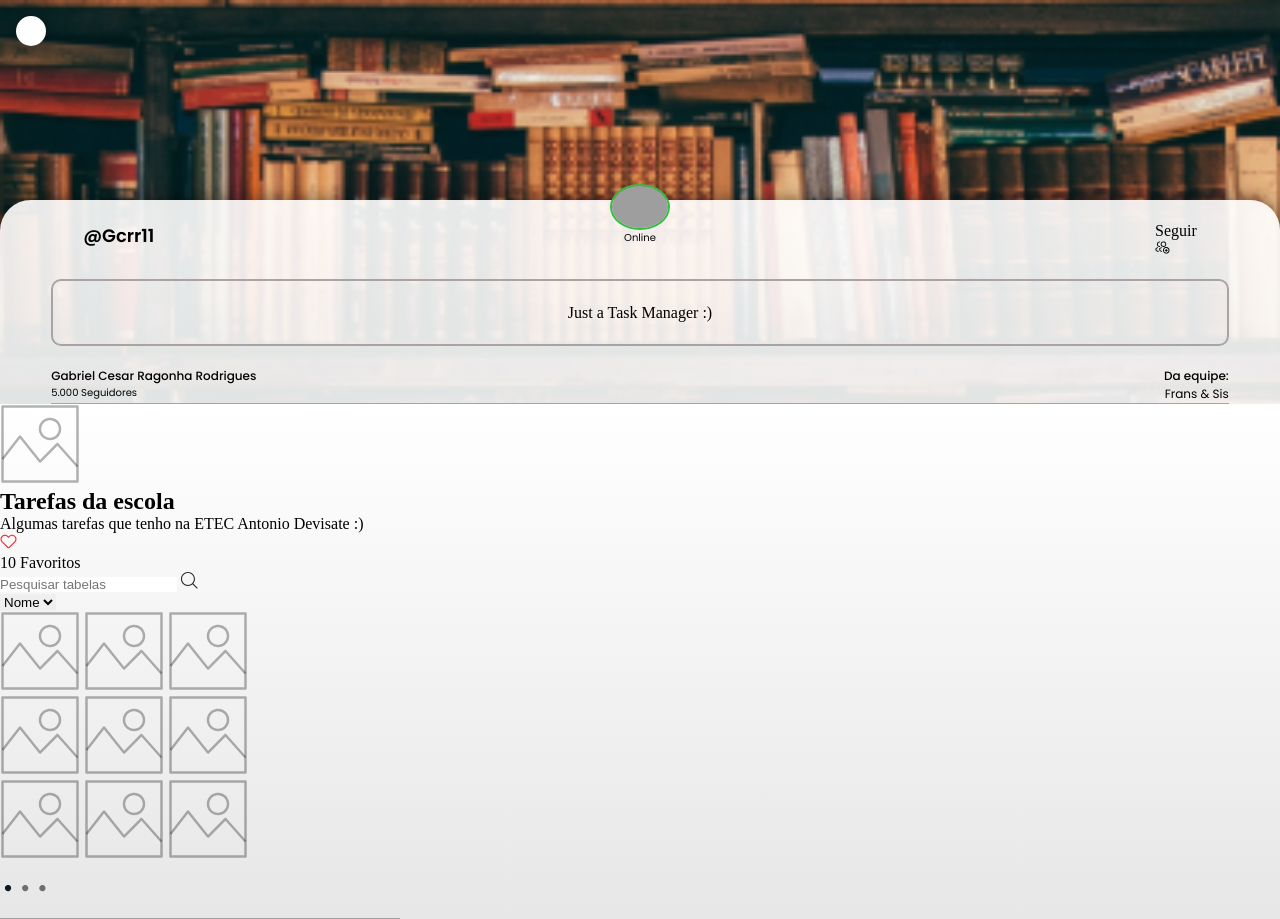
After one commit to joaby-oliveira/todods, a PHP site: page /profile-user.php in a window 1280 px wide. The commit adds this page. Shown: the top 919 px of the page. Run offline with PHP 8.4, Linux system fonts and the light colour scheme; some libraries are stand-ins or nearby versions; grey boxes are pictures that could not be loaded.

Commit message:
Create profile-user page (:construction: not complete)

```diff
--- a/profile-manager.php
+++ b/profile-manager.php
@@ -1,6 +1,3 @@
-<?php
-include "public/components/Header/header.php";
-?>
 <!DOCTYPE html>
 <html lang="pt-br">
 <head>
--- /dev/null
+++ b/profile-user.php
@@ -0,0 +1,111 @@
+<!DOCTYPE html>
+<html lang="pt-br">
+<head>
+    <meta charset="UTF-8">
+    <meta name="viewport" content="width=device-width, initial-scale=1.0">
+    <link rel="stylesheet" href="public/styles/profile-manager.css">
+    <link rel="stylesheet" href="public/styles/global.css">
+    <script src="https://code.iconify.design/1/1.0.6/iconify.min.js"></script>
+    <title>Perfil</title>
+</head>
+<body>
+    <main class="container">
+        <div class="flexbox-container-1">
+            <div class="btn-back">
+                <a href="tables.php"><span class="iconify" data-inline="false" data-icon="ion:chevron-back-outline"></span></a>
+            </div>
+        </div>
+        <div class="flexbox-container-2">
+            <div id="header1">
+                <h2>@Gcrr11</h2>
+                <div id="follow">
+                    <p>Seguir</p>
+                    <img src="public/icons/icon-follow.svg">
+                </div>
+            </div>
+            <div id="profile-picture">
+                    <img src="https://avatars0.githubusercontent.com/u/50830580?s=400&u=93d2ce6215f9a6df2959203c69c7e52bdb6124b5&v=4" alt="Foto de perfil">
+                    <p>Online</p>
+            </div>
+            <div id="header2">
+                <div id="desc1">
+                    <p>Just a Task Manager :)</p>
+                </div>
+                <div id="desc2">
+                    <div id="data">
+                        <header>
+                            <strong id="name">Gabriel Cesar Ragonha Rodrigues</strong>
+                            <strong id="team">Da equipe:</strong>
+                        </header>
+                        <footer>
+                            <p id="followers">5.000 Seguidores</p>
+                            <p id="team-value">Frans & Sis</p>
+                        </footer>
+                    </div>
+                </div>
+            </div>
+
+            <div class="flexbox-container-3">
+                <div id="school-homework">
+                    <img src="public/images/default.svg">
+                    <h2>Tarefas da escola</h2>
+                    <p>Algumas tarefas que tenho na ETEC Antonio Devisate :)</p>
+                    <div id="favorites">
+                        <img src="public/icons/icon-heart.svg" alt="">
+                        <p>10 Favoritos</p>
+                    </div>
+                    <div id="tasks">
+                        <form>
+                            <div id="search-table">
+                                <input name="search-table" type="text" placeholder="Pesquisar tabelas">
+                                <img src="public/icons/icon-magnifier.svg">
+                            </div>
+                            <div id="filter">
+                                <select name="filter">
+                                    <option value="1">Nome</option>
+                                    <option value="2">Data</option>
+                                </select>
+                                <div id="tables">
+                                    <div id="row-1">
+                                        <img src="public/images/default.svg">
+                                        <img src="public/images/default.svg">
+                                        <img src="public/images/default.svg">
+                                    </div>
+                                    <div id="row-2">
+                                        <img src="public/images/default.svg">
+                                        <img src="public/images/default.svg">
+                                        <img src="public/images/default.svg">
+                                    </div>
+                                    <div id="row-3">
+                                        <img src="public/images/default.svg">
+                                        <img src="public/images/default.svg">
+                                        <img src="public/images/default.svg">
+                                    </div>
+                                </div>
+                                <img src="public/icons/icon-dots-option.svg">
+                                <div id="action">
+                                    <div class="single-action">
+                                        <img src="https://avatars0.githubusercontent.com/u/50830580?s=400&u=93d2ce6215f9a6df2959203c69c7e52bdb6124b5&v=4">
+                                        <p><strong>Gcrr10</strong> adicionou <strong>Tarefa de Química - Zoada </strong> na tabela <strong>Tarefas da escola.</strong></p>
+                                        <p class="date">15 de agosto às 00:14  </p>
+                                    </div>
+                                    <div class="single-action">
+                                        <img src="https://avatars0.githubusercontent.com/u/50830580?s=400&u=93d2ce6215f9a6df2959203c69c7e52bdb6124b5&v=4">
+                                        <p><strong>Gcrr10</strong> adicionou <strong>Tarefa de Matemática - Cubo</strong> na tabela <strong>Tarefas da escola.</strong></p>
+                                        <p class="date">15 de agosto às 00:14 </p>
+                                    </div>
+                                    <div class="single-action">
+                                        <img src="https://avatars0.githubusercontent.com/u/50830580?s=400&u=93d2ce6215f9a6df2959203c69c7e52bdb6124b5&v=4">
+                                        <p><strong>Gcrr10</strong> adicionou uma nova tabela <strong> Tarefas da escola </strong>no banco de dados.</p>
+                                        <p class="date">15 de agosto às 00:10  </p>
+                                    </div>
+                                </div>
+                            </div>
+                        </form>
+                    </div>
+                </div>
+            </div>
+        </div>
+    </main>
+</body>
+</html>
```
Also changed, not shown: public/icons/icon-dots-option.svg (added), public/icons/icon-follow.svg (added), public/icons/icon-heart.svg (added), public/images/default.svg (added).
